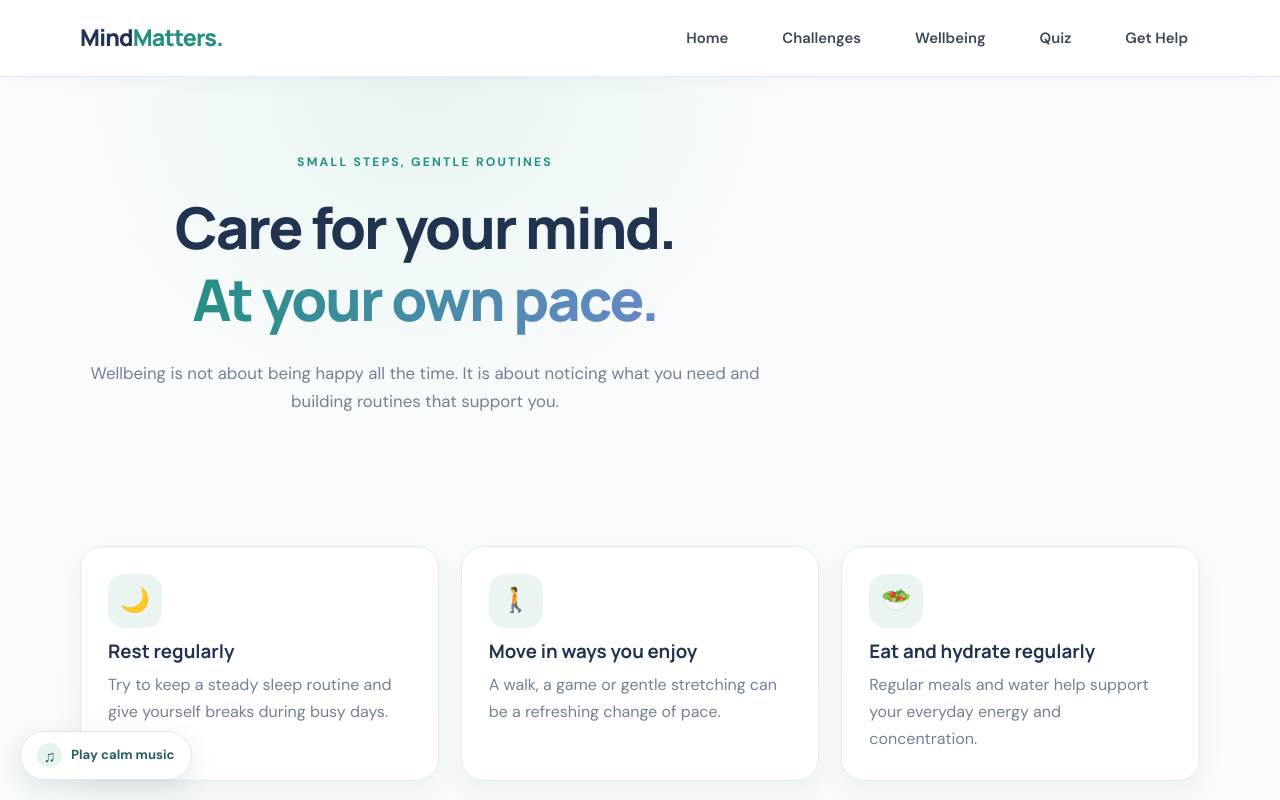
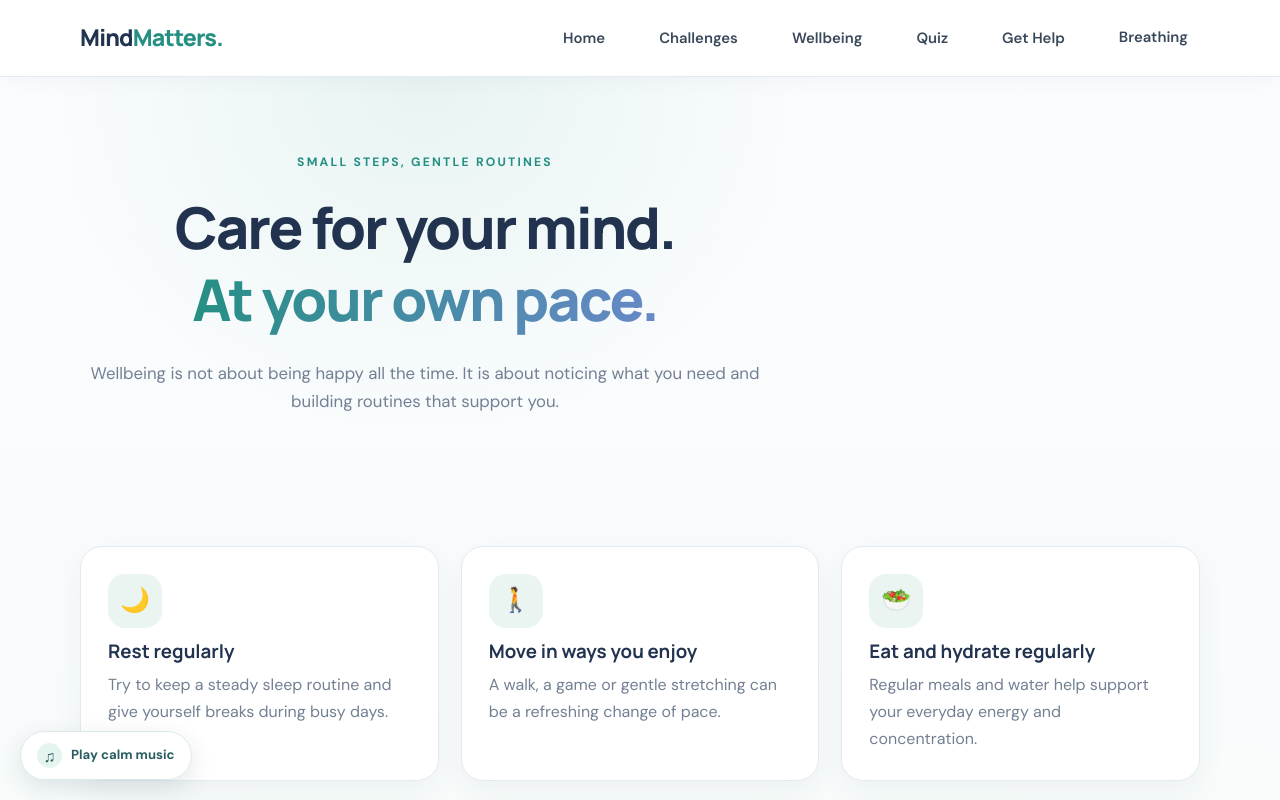
Before and after one commit to vhankhandeniranjan-blip/MENTAL-HEALTH, a website: page wellbeing.html in a window 1280 px wide. Shown: the top 800 px of the page. Drawn offline with Linux system fonts and the light colour scheme.

Commit message:
Update wellbeing.html

```diff
--- a/wellbeing.html
+++ b/wellbeing.html
@@ -3,7 +3,7 @@
 <button class="menu-toggle" aria-label="Toggle navigation" aria-expanded="false">☰</button>
 <ul class="nav-links">
 <li><a href="index.html">Home</a></li><li><a href="challenges.html">Challenges</a></li>
-<li><a href="wellbeing.html">Wellbeing</a></li><li><a href="quiz.html">Quiz</a></li><li><a href="support.html">Get Help</a></li>
+<li><a href="wellbeing.html">Wellbeing</a></li><li><a href="quiz.html">Quiz</a></li><li><a href="support.html">Get Help</a></li> <a href="breathing.html">Breathing</a>
 </ul></nav></header><main>
 <section class="page-hero"><div class="container"><p class="eyebrow">SMALL STEPS, GENTLE ROUTINES</p><h1>Care for your mind.<br><span>At your own pace.</span></h1><p>Wellbeing is not about being happy all the time. It is about noticing what you need and building routines that support you.</p></div></section>
 <section class="section"><div class="container content-grid">
```
